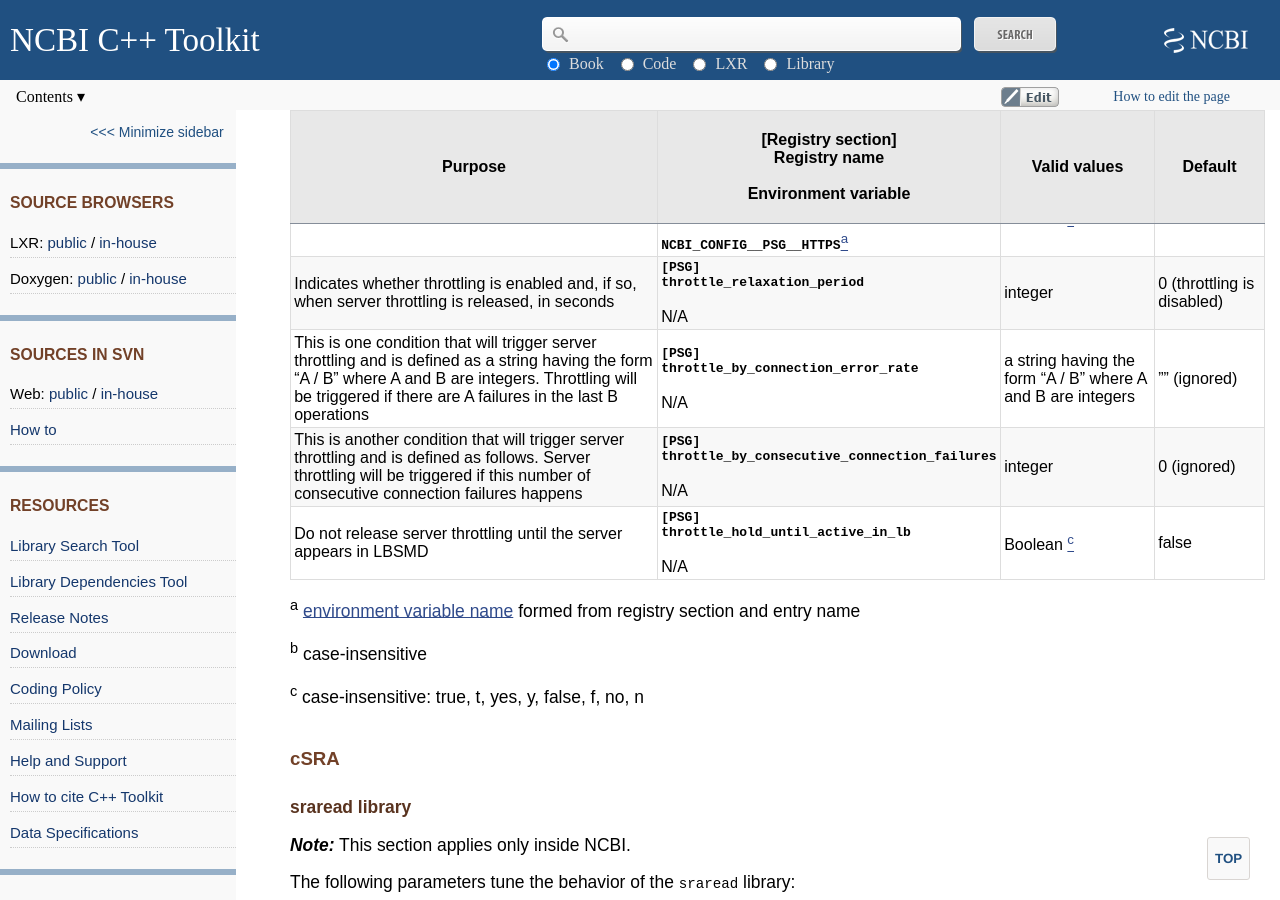
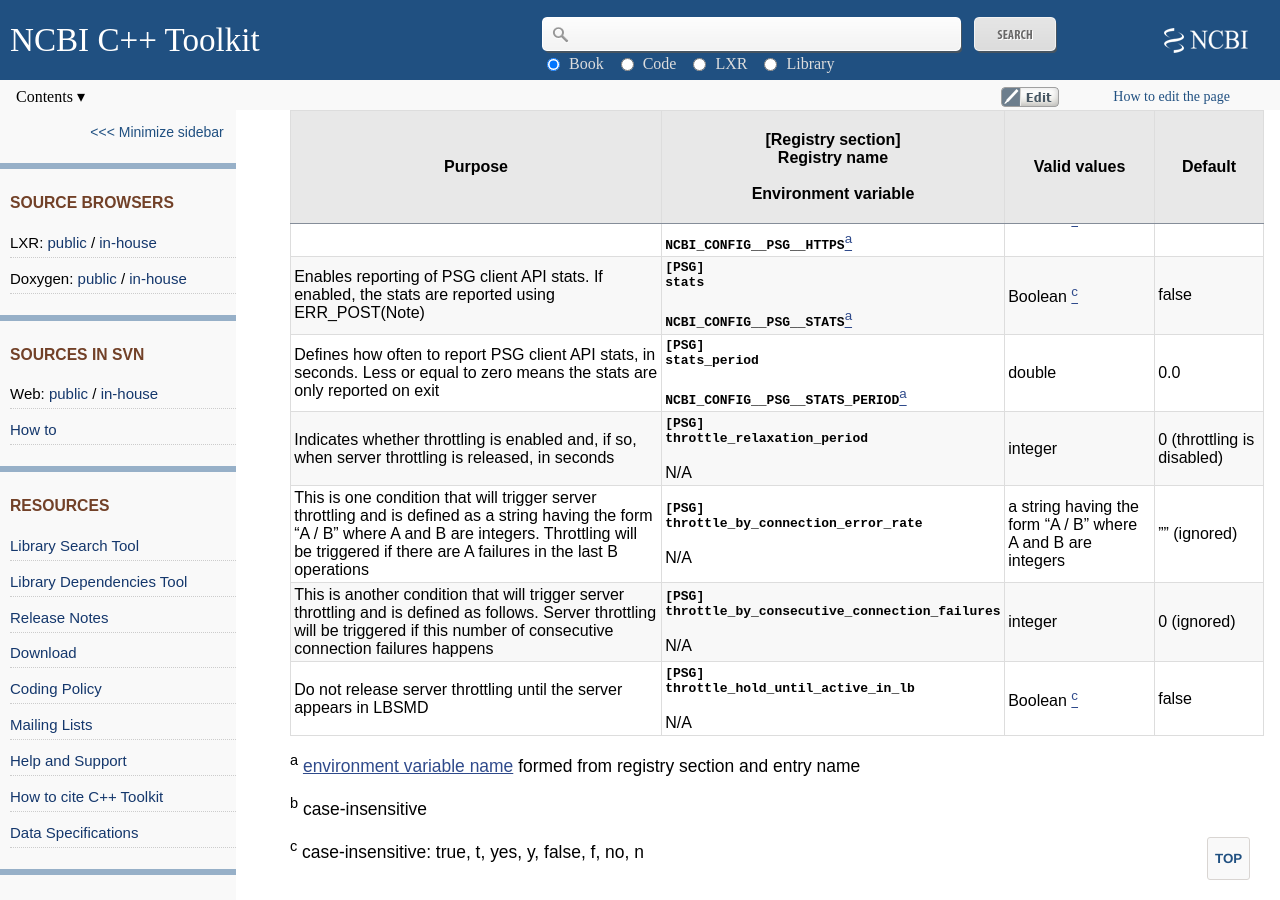
Before and after one commit to ncbi/cxx-toolkit, a Jekyll site: the page built from pages/ch_libconfig.md, in a window 1280 px wide and 900 px high, scrolled down 38118 px. Built offline with Jekyll 4.4.1, drawn with Linux system fonts in a browser that asks for light colours.

Commit message:
Described two new parameters. JIRA CXX-12276
* [PSG] stats;
* [PSG] stats_period.

```diff
--- a/pages/ch_libconfig.md
+++ b/pages/ch_libconfig.md
@@ -832,6 +832,8 @@
 | Whether to throw an exception on retrieving an unknown reply item type (or, if set false, to log an error instead, once per process)                                                                                   | **`[PSG]`**<br/>**`fail_on_unknown_items`**<br/><br/>**`NCBI_CONFIG__PSG__FAIL_ON_UNKNOWN_ITEMS`**[<sup>a</sup>](#ch_libconfig.TF.13.1.1)   | Boolean [<sup>c</sup>](#ch_libconfig.TF.13.1.3)             | false                      |
 | Localhost preference multiplier                                                                                                                                                                                        | **`[PSG]`**<br/>**`localhost_preference`**<br/><br/>**`NCBI_CONFIG__PSG__LOCALHOST_PREFERENCE`**[<sup>a</sup>](#ch_libconfig.TF.13.1.1)     | integer                                                     | 1                          |
 | Whether to use HTTPS                                                                                                                                                                                                   | **`[PSG]`**<br/>**`https`**<br/><br/>**`NCBI_CONFIG__PSG__HTTPS`**[<sup>a</sup>](#ch_libconfig.TF.13.1.1)                                   | Boolean [<sup>c</sup>](#ch_libconfig.TF.13.1.3)             | false                      |
+| Enables reporting of PSG client API stats. If enabled, the stats are reported using ERR_POST(Note)                                                                                                                     | **`[PSG]`**<br/>**`stats`**<br/><br/>**`NCBI_CONFIG__PSG__STATS`**[<sup>a</sup>](#ch_libconfig.TF.13.1.1)                                   | Boolean [<sup>c</sup>](#ch_libconfig.TF.13.1.3)             | false                      |
+| Defines how often to report PSG client API stats, in seconds. Less or equal to zero means the stats are only reported on exit                                                                                          | **`[PSG]`**<br/>**`stats_period`**<br/><br/>**`NCBI_CONFIG__PSG__STATS_PERIOD`**[<sup>a</sup>](#ch_libconfig.TF.13.1.1)                     | double                                                      | 0.0                        |
 | Indicates whether throttling is enabled and, if so, when server throttling is released, in seconds                                                                                                                     | **`[PSG]`**<br/>**`throttle_relaxation_period`**<br/><br/>N/A                                                                               | integer                                                     | 0 (throttling is disabled) |
 | This is one condition that will trigger server throttling and is defined as a string having the form "A / B" where A and B are integers. Throttling will be triggered if there are A failures in the last B operations | **`[PSG]`**<br/>**`throttle_by_connection_error_rate`**<br/><br/>N/A                                                                        | a string having the form "A / B" where A and B are integers | "" (ignored)               |
 | This is another condition that will trigger server throttling and is defined as follows. Server throttling will be triggered if this number of consecutive connection failures happens                                 | **`[PSG]`**<br/>**`throttle_by_consecutive_connection_failures`**<br/><br/>N/A                                                              | integer                                                     | 0 (ignored)                |
```
